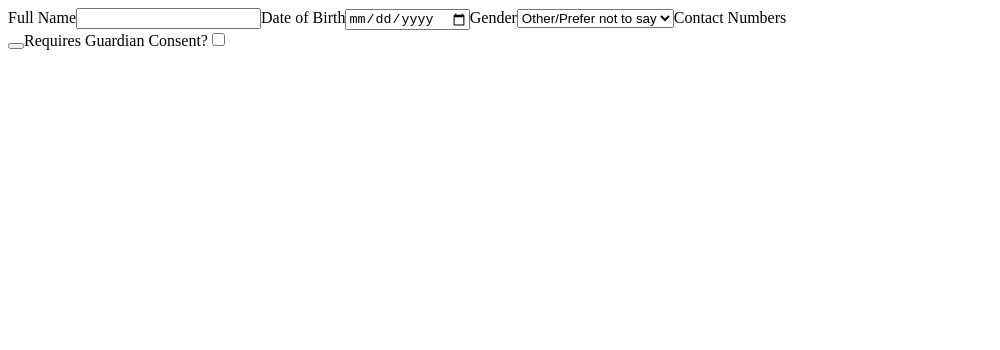
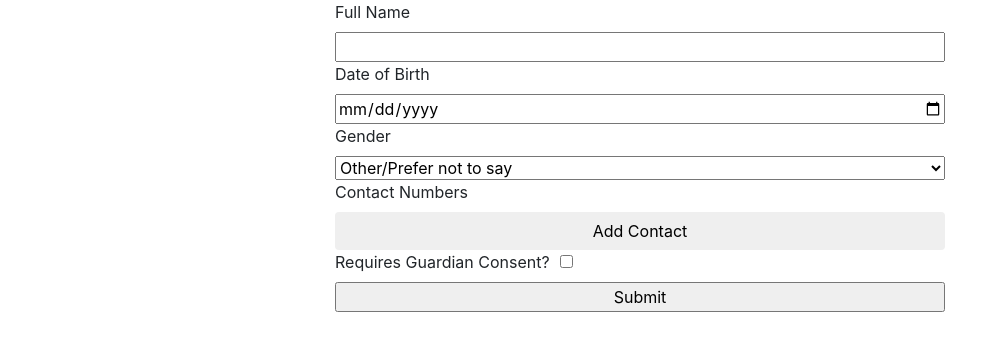
Before and after one commit to Fenreliania/react-user-form, a React app: page / in a window 1280 px wide. Shown: the whole page, without its empty margins (0-1000 px from the left). Built offline with nearby package versions, Linux system fonts and the light colour scheme.

Commit message:
Added styling to clarify the form, including indicators of when a form is incorrect. This showed that some validation wasn't working, so I also fixed the validation.

```diff
--- a/public/index.html
+++ b/public/index.html
@@ -11,6 +11,8 @@
     -->
 	<link rel="manifest" href="%PUBLIC_URL%/manifest.json">
 	<link rel="shortcut icon" href="%PUBLIC_URL%/favicon.ico">
+<link rel="stylesheet" href="https://stackpath.bootstrapcdn.com/bootstrap/4.1.0/css/bootstrap.min.css" integrity="sha384-9gVQ4dYFwwWSjIDZnLEWnxCjeSWFphJiwGPXr1jddIhOegiu1FwO5qRGvFXOdJZ4"
+ crossorigin="anonymous">
 	<!--
       Notice the use of %PUBLIC_URL% in the tags above.
       It will be replaced with the URL of the `public` folder during the build.
--- a/src/UserDetails.js
+++ b/src/UserDetails.js
@@ -1,4 +1,5 @@
 import React from "react";
+import "./style.css";
 
 const NameField = ({ name, value, onValidate, label, ...props }) => {
   const validate = event => {
@@ -15,6 +16,7 @@ const NameField = ({ name, value, onValidate, label, ...props }) => {
         value={value}
         onChange={validate}
         name={name}
+        className={props.className}
         {...props}
       />
     </React.Fragment>
@@ -51,7 +53,9 @@ const ContactFieldGroup = ({ name, value, onValidate, label, ...props }) => {
     <React.Fragment>
       <label>{label}</label>
       <div>{fields}</div>
-      <button onClick={addContact} value="Add Contact" />
+      <button onClick={addContact} value="addContact" className="btn">
+        Add Contact
+      </button>
     </React.Fragment>
   );
 };
@@ -76,7 +80,7 @@ const DOBField = ({ name, value, onValidate, label, ...props }) => {
     // Get the date 18 years ago
     var thresholdDate = new Date();
     thresholdDate.setFullYear(thresholdDate.getFullYear() - 18);
-    var valid = event.target.value < thresholdDate;
+    var valid = new Date(event.target.value) <= thresholdDate;
     onValidate(event, valid);
   };
 
@@ -143,7 +147,7 @@ class UserForm extends React.Component {
 
     this.setState({
       values: { ...this.state.values, [name]: value },
-      errors: { ...this.state.errors, [name]: valid }
+      isValid: { ...this.state.isValid, [name]: valid }
     });
   }
 
@@ -158,58 +162,73 @@ class UserForm extends React.Component {
   }
 
   render() {
+    let { onSubmit, className, ...props } = this.props;
     return (
-      <div>
+      <form
+        onSubmit={onSubmit}
+        className={`vertical-form ${className}`}
+        {...props}
+      >
         <NameField
           name="name"
           value={this.state.name}
           onValidate={this.onValidate.bind(this)}
           label="Full Name"
+          className={this.state.isValid.name ? "" : "error"}
         />
         <DOBField
           name="dob"
           value={this.state.dob}
           onValidate={this.onValidate.bind(this)}
           label="Date of Birth"
+          className={this.state.isValid.dob ? "" : "error"}
         />
         <GenderField
           name="gender"
           value={this.state.gender}
           onValidate={this.onValidate.bind(this)}
           label="Gender"
+          className={this.state.isValid.gender ? "" : "error"}
         />
         <ContactFieldGroup
           name="contact"
           value={this.state.contact}
           onValidate={this.onValidate.bind(this)}
           label="Contact Numbers"
+          className={this.state.isValid.contact ? "" : "error"}
         />
-        <label for="hasGuardian">Requires Guardian Consent?</label>
+        <label for="hasGuardian">
+          Requires Guardian Consent?
           <input
             type="checkbox"
             name="hasGuardian"
             checked={this.state.hasGuardian}
             onChange={this.onValidate.bind(this)}
+            className={this.state.isValid.hasGuardian ? "" : "error"}
           />
+        </label>
         {this.state.values.hasGuardian ? (
-          <div>
+          <div className="vertical-form">
             <NameField
               name="guardianName"
               value={this.state.guardianName}
               onValidate={this.onValidate.bind(this)}
               label="Guardian Name"
+              className={this.state.isValid.guardianName ? "" : "error"}
             />
             <ContactFieldGroup
               name="guardianContact"
               value={this.state.guardianContact}
               onValidate={this.onValidate.bind(this)}
               label="Guardian Contact Numbers"
+              className={this.state.isValid.guardianContact ? "" : "error"}
             />
           </div>
         ) : (
           <div />
         )}
-      </div>
+        <input type="submit" value="Submit" />
+      </form>
     );
   }
 }
--- a/src/index.js
+++ b/src/index.js
@@ -2,4 +2,7 @@ import React from "react";
 import { render } from "react-dom";
 import UserForm from "./UserDetails";
 
-render(<UserForm />, document.getElementById("root"));
+render(
+  <UserForm className="col-6 offset-3" />,
+  document.getElementById("root")
+);
--- /dev/null
+++ b/src/style.css
@@ -0,0 +1,12 @@
+.vertical-form {
+  display: flex;
+  flex-direction: column;
+}
+
+input[type="checkbox"] {
+  margin-left: 10px;
+}
+
+.error {
+  border: 1px solid red;
+}
```
Lines whose indentation alone changed are shown as unchanged.
